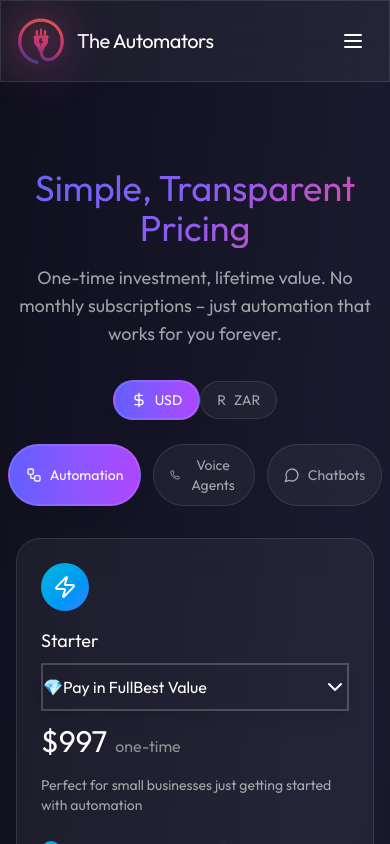
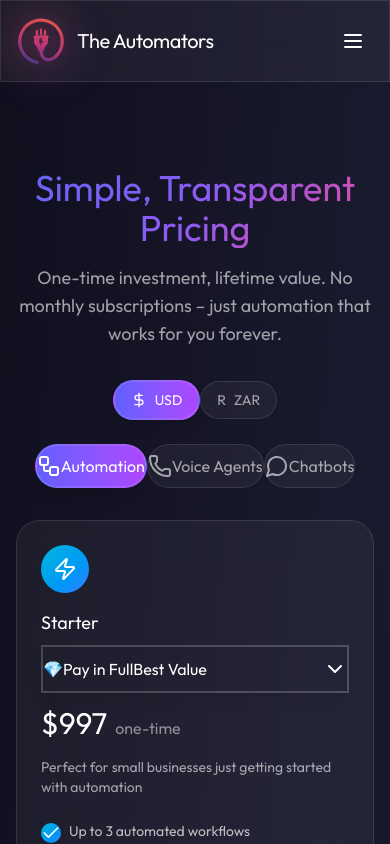
Before and after one commit to TheAutomatorsDotCo/the-automators-website, a React (Vite) app: page /pricing in a window 390 px wide. Shown: the top 844 px of the page. Built offline with nearby package versions, Linux system fonts and the light colour scheme.

Commit message:
Fix PricingPage: add icon spacing in payment dropdown and optimize tab buttons for mobile

```diff
--- a/src/components/PricingPage.tsx
+++ b/src/components/PricingPage.tsx
@@ -374,38 +374,38 @@ export function PricingPage() {
           </div>
 
           {/* Tabs */}
-          <div className="flex flex-wrap justify-center gap-3 sm:gap-4 mb-8 sm:mb-12">
+          <div className="flex flex-wrap justify-center gap-2 sm:gap-4 mb-8 sm:mb-12">
             <button
               onClick={() => setActiveTab('automation')}
-              className={`flex items-center space-x-2 px-4 sm:px-6 py-2.5 sm:py-3 rounded-full transition-all text-sm sm:text-base ${
+              className={`flex items-center space-x-1.5 sm:space-x-2 px-3 sm:px-6 py-2 sm:py-3 rounded-full transition-all text-xs sm:text-base ${
                 activeTab === 'automation'
                   ? 'bg-gradient-to-r from-indigo-500 to-purple-500 text-white border-2 border-purple-300/50 shadow-lg shadow-purple-500/50'
                   : 'glass border border-white/10 text-white/60 hover:text-white hover:border-white/20'
               }`}
             >
-              <Workflow className="w-4 h-4 sm:w-5 sm:h-5" />
+              <Workflow className="w-3.5 h-3.5 sm:w-5 sm:h-5" />
               <span>Automation</span>
             </button>
             <button
               onClick={() => setActiveTab('voice-agents')}
-              className={`flex items-center space-x-2 px-4 sm:px-6 py-2.5 sm:py-3 rounded-full transition-all text-sm sm:text-base ${
+              className={`flex items-center space-x-1.5 sm:space-x-2 px-3 sm:px-6 py-2 sm:py-3 rounded-full transition-all text-xs sm:text-base ${
                 activeTab === 'voice-agents'
                   ? 'bg-gradient-to-r from-pink-500 to-rose-500 text-white border-2 border-pink-300/50 shadow-lg shadow-pink-500/50'
                   : 'glass border border-white/10 text-white/60 hover:text-white hover:border-white/20'
               }`}
             >
-              <Phone className="w-4 h-4 sm:w-5 sm:h-5" />
+              <Phone className="w-3.5 h-3.5 sm:w-5 sm:h-5" />
               <span>Voice Agents</span>
             </button>
             <button
               onClick={() => setActiveTab('chatbots')}
-              className={`flex items-center space-x-2 px-4 sm:px-6 py-2.5 sm:py-3 rounded-full transition-all text-sm sm:text-base ${
+              className={`flex items-center space-x-1.5 sm:space-x-2 px-3 sm:px-6 py-2 sm:py-3 rounded-full transition-all text-xs sm:text-base ${
                 activeTab === 'chatbots'
                   ? 'bg-gradient-to-r from-cyan-500 to-teal-500 text-white border-2 border-teal-300/50 shadow-lg shadow-cyan-500/50'
                   : 'glass border border-white/10 text-white/60 hover:text-white hover:border-white/20'
               }`}
             >
-              <MessageCircle className="w-4 h-4 sm:w-5 sm:h-5" />
+              <MessageCircle className="w-3.5 h-3.5 sm:w-5 sm:h-5" />
               <span>Chatbots</span>
             </button>
           </div>
@@ -448,7 +448,7 @@ export function PricingPage() {
                         className="w-full px-3 sm:px-4 py-2.5 sm:py-3 text-xs sm:text-sm rounded-lg sm:rounded-xl bg-gradient-to-br from-white/10 to-white/5 border-2 border-white/20 text-white font-medium hover:from-white/15 hover:to-white/10 hover:border-white/30 transition-all cursor-pointer shadow-lg backdrop-blur-sm flex items-center justify-between"
                       >
                         <span className="flex items-center gap-2 sm:gap-3">
-                          <span>{paymentOptions.find(opt => opt.value === paymentPlan)?.icon}</span>
+                          <span className="mr-1">{paymentOptions.find(opt => opt.value === paymentPlan)?.icon}</span>
                           <span>{paymentOptions.find(opt => opt.value === paymentPlan)?.label}</span>
                           {paymentOptions.find(opt => opt.value === paymentPlan)?.badge && (
                             <span className={`text-[10px] sm:text-xs px-2 py-0.5 rounded-full ${
@@ -485,7 +485,7 @@ export function PricingPage() {
                               }`}
                             >
                               <span className="flex items-center gap-2 sm:gap-3">
-                                <span>{option.icon}</span>
+                                <span className="mr-1">{option.icon}</span>
                                 <span className="font-medium">{option.label}</span>
                               </span>
                               {option.badge && (
```
